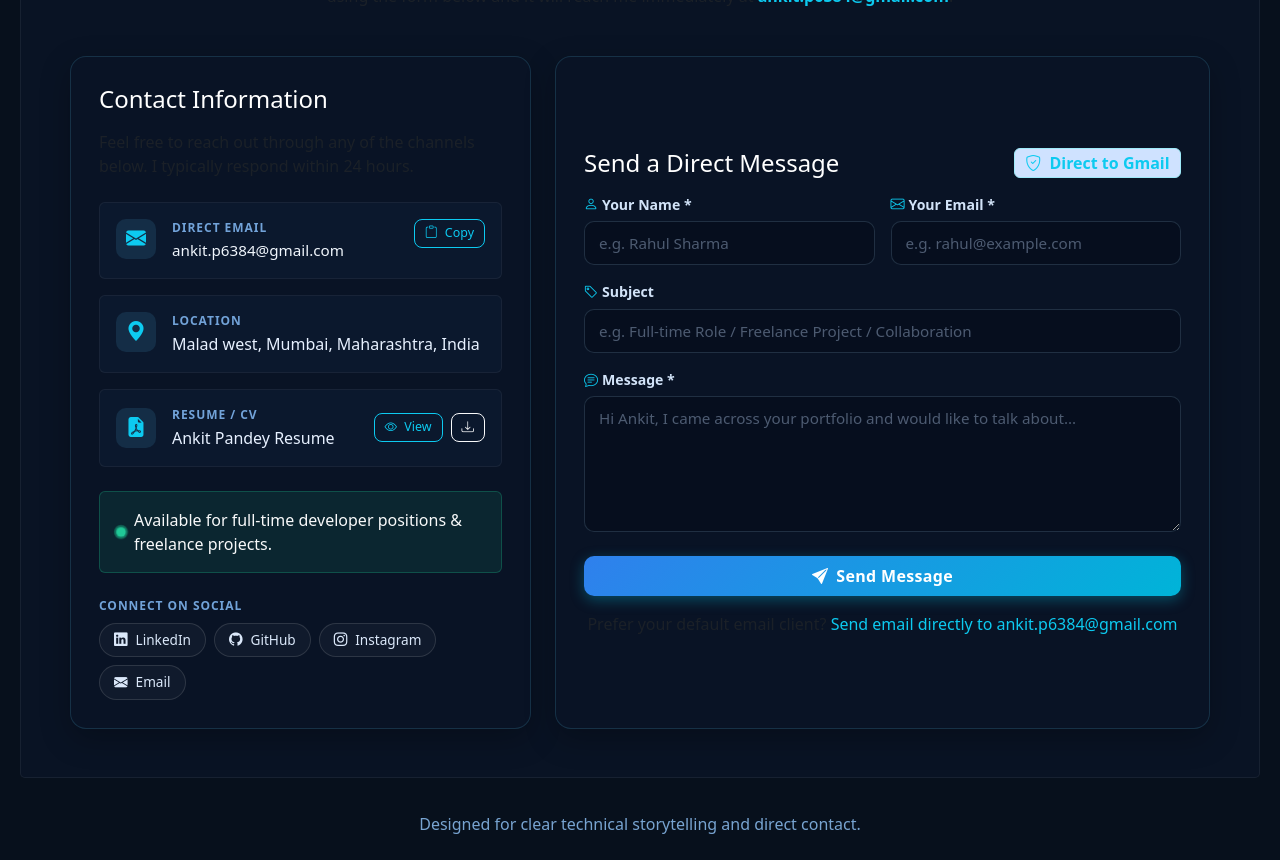
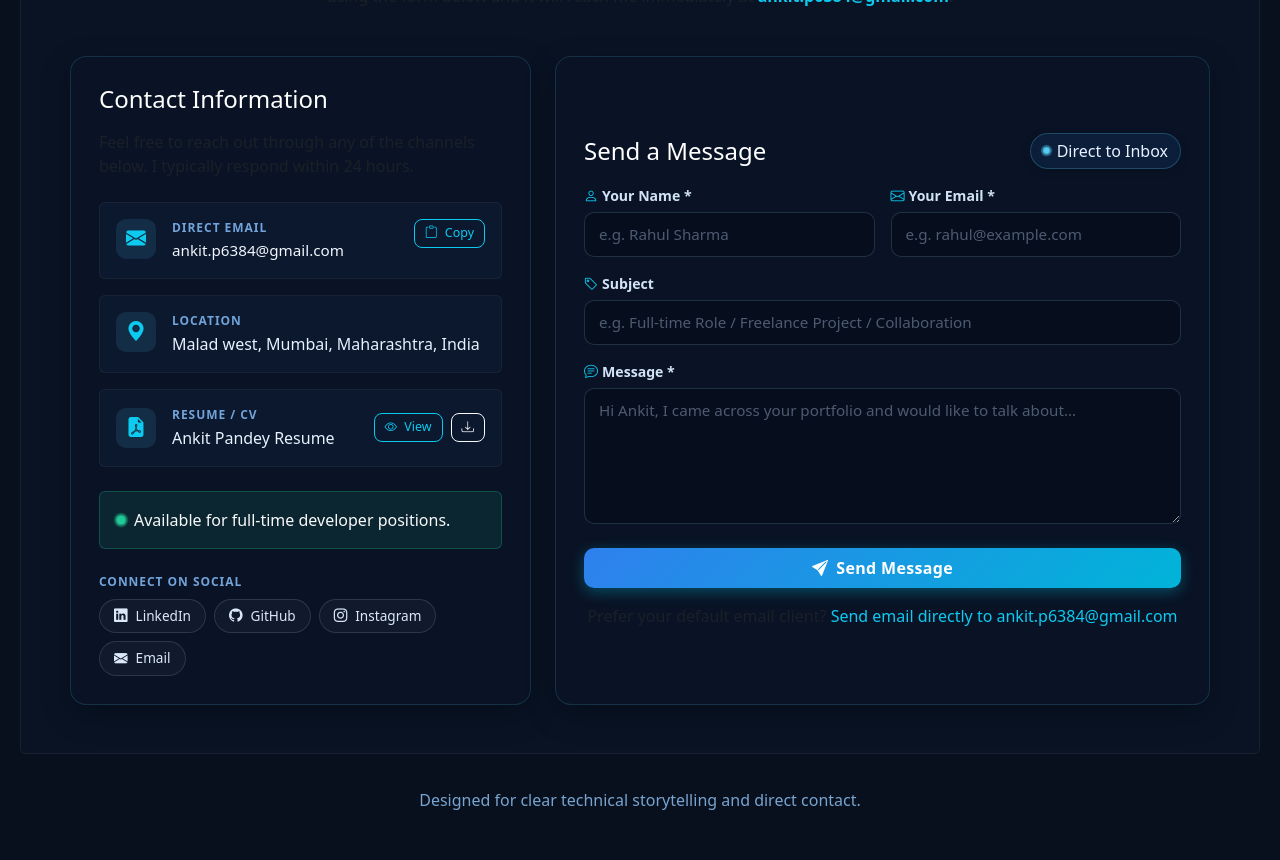
Before and after one commit to FYCS27ANKIT/PortFolio, a React (Vite) app in the folder frontend/: page / in a window 1280 px wide. Shown: the part 3360-4220 px from the top of the page. After the commit the page ends 4196 px from the top, so only its background shows below. Built offline with nearby package versions, Linux system fonts and the light colour scheme; no server answers.

Commit message:
Improve contact section badge with modern pulse indicator pill

```diff
--- a/frontend/src/App.css
+++ b/frontend/src/App.css
@@ -544,6 +544,48 @@
   border: 1px solid rgba(32, 201, 151, 0.25);
 }
 
+.contact-inbox-pill {
+  display: inline-flex;
+  align-items: center;
+  gap: 7px;
+  padding: 5px 12px;
+  border-radius: 9999px;
+  font-size: 0.78rem;
+  font-weight: 500;
+  color: #72dbf7;
+  background: rgba(14, 38, 70, 0.65);
+  border: 1px solid rgba(86, 204, 242, 0.25);
+  backdrop-filter: blur(8px);
+  box-shadow: 0 2px 8px rgba(0, 0, 0, 0.2);
+  white-space: nowrap;
+}
+
+.pulse-dot-cyan {
+  width: 7px;
+  height: 7px;
+  border-radius: 50%;
+  background: #56ccf2;
+  display: inline-block;
+  flex-shrink: 0;
+  box-shadow: 0 0 0 0 rgba(86, 204, 242, 0.7);
+  animation: pulse-cyan 2s infinite;
+}
+
+@keyframes pulse-cyan {
+  0% {
+    transform: scale(0.95);
+    box-shadow: 0 0 0 0 rgba(86, 204, 242, 0.7);
+  }
+  70% {
+    transform: scale(1);
+    box-shadow: 0 0 0 6px rgba(86, 204, 242, 0);
+  }
+  100% {
+    transform: scale(0.95);
+    box-shadow: 0 0 0 0 rgba(86, 204, 242, 0);
+  }
+}
+
 .status-dot-pulse {
   width: 10px;
   height: 10px;
--- a/frontend/src/components/ContactSection.jsx
+++ b/frontend/src/components/ContactSection.jsx
@@ -227,7 +227,7 @@ export default function ContactSection() {
                 <div className="contact-status-badge d-flex align-items-center gap-2 mb-4 p-3 rounded">
                   <span className="status-dot-pulse" />
                   <span className="small text-light">
-                    Available for full-time developer positions & freelance projects.
+                    Available for full-time developer positions.
                   </span>
                 </div>
               </div>
@@ -280,10 +280,11 @@ export default function ContactSection() {
                 </div>
               ) : (
                 <form onSubmit={handleSubmit} noValidate className="contact-form">
-                  <div className="d-flex align-items-center justify-content-between mb-3">
-                    <h4 className="text-white mb-0">Send a Direct Message</h4>
-                    <span className="badge bg-primary-subtle text-info border border-info-subtle">
-                      <i className="bi bi-shield-check me-1" /> Direct to Gmail
+                  <div className="d-flex flex-wrap align-items-center justify-content-between gap-2 mb-3">
+                    <h4 className="text-white mb-0">Send a Message</h4>
+                    <span className="contact-inbox-pill">
+                      <span className="pulse-dot-cyan" />
+                      <span>Direct to Inbox</span>
                     </span>
                   </div>
 
```
Also changed, not shown: 1 other file (tests, documents, lock files or other folders).
